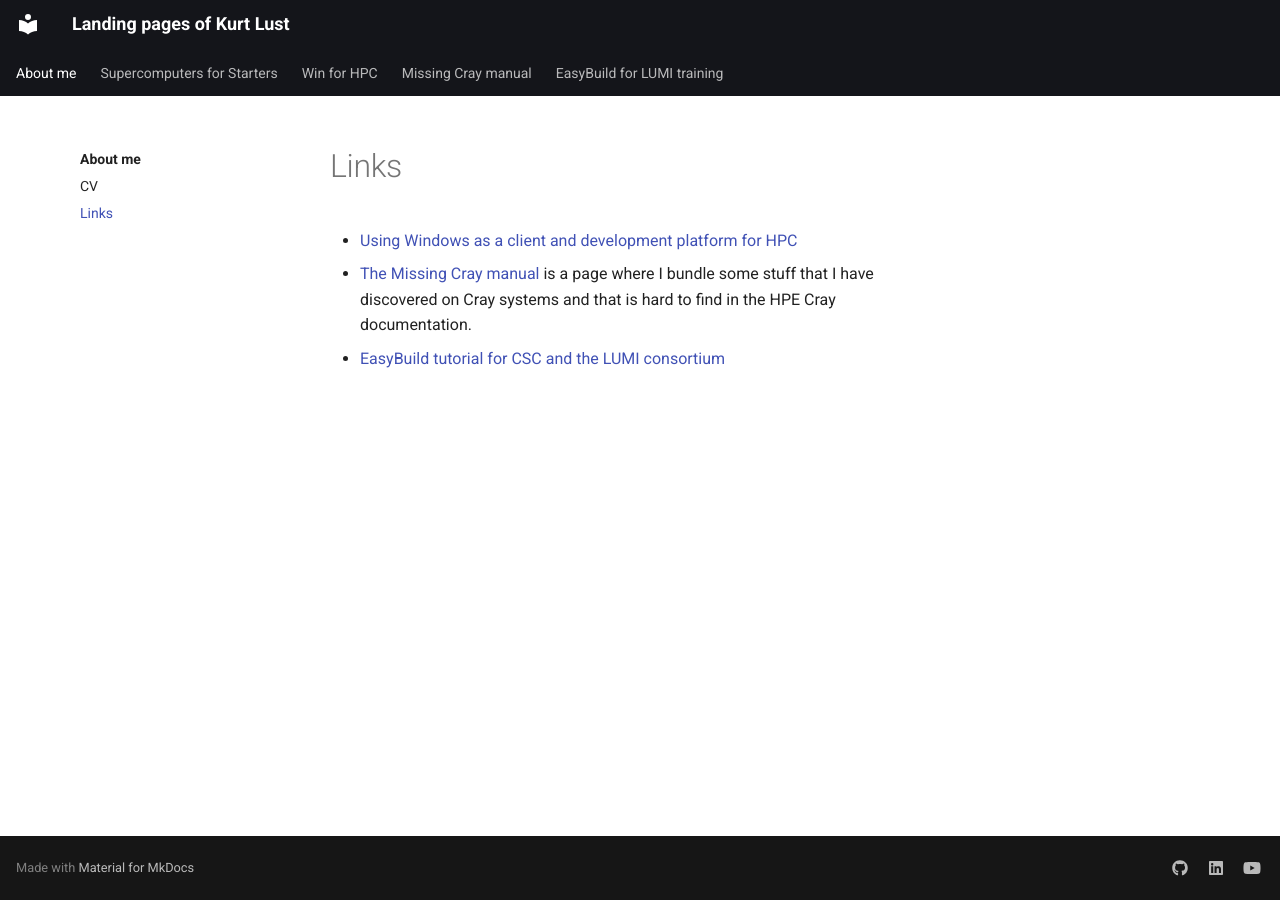
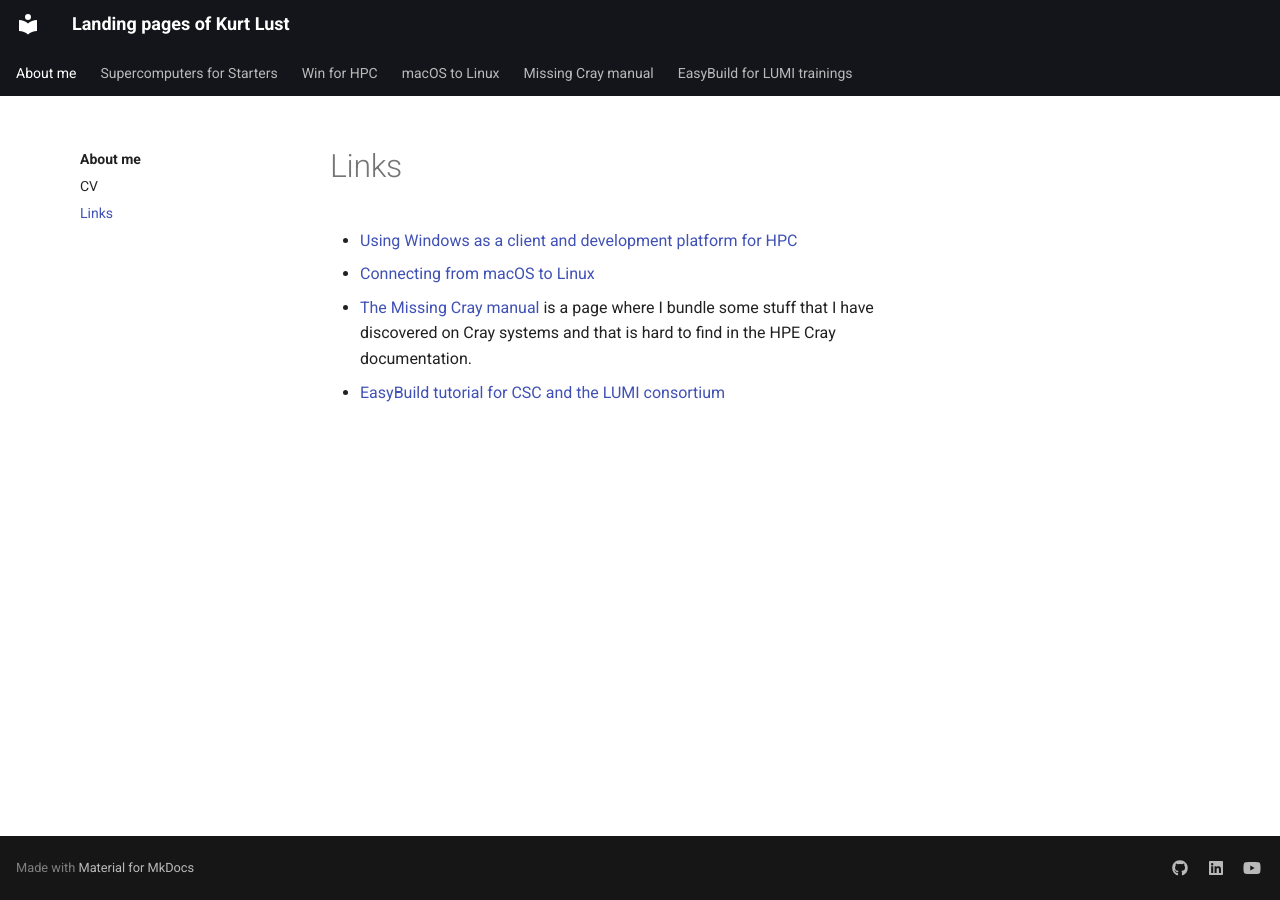
Before and after one commit to klust/klust.github.io, an MkDocs documentation site: the page built from docs/links.md, in a window 1280 px wide. Built offline with MkDocs 1.6.1 and Material for MkDocs 9.7.7, drawn with Linux system fonts in a browser that asks for light colours.

Commit message:
Further integration of the macOS-to-Linux site.

```diff
--- a/docs/links.md
+++ b/docs/links.md
@@ -5,7 +5,8 @@ title: Links to subsites
 # Links
 
 -   [Using Windows as a client and development platform for HPC](https://klust.github.io/windows-client-HPC)
+-   [Connecting from macOS to Linux](https://klust.github.io/macos-to-linux)
 -   [The Missing Cray manual](https://klust.github.io/cray-missing-manual/) is a page where I bundle
     some stuff that I have discovered on Cray systems and that is hard to find
     in the HPE Cray documentation.
--   [EasyBuild tutorial for CSC and the LUMI consortium](https://klust.github.io/easybuild-tutorial)
+-   [EasyBuild tutorial for CSC and the LUMI consortium](https://klust.github.io/easybuild-tutorial/2022-CSC_and_LO/)
--- a/mkdocs.yml
+++ b/mkdocs.yml
@@ -29,8 +29,9 @@ nav:
     - Links: links.md
   - Supercomputers for Starters: SupercomputersForStarters
   - Win for HPC: windows-client-HPC
+  - macOS to Linux: macos-to-linux
   - Missing Cray manual: cray-missing-manual
-  - EasyBuild for LUMI training: easybuild-tutorial
+  - EasyBuild for LUMI trainings: easybuild-tutorial
 
 plugins:
   # show revision date at bottom of each page
```
